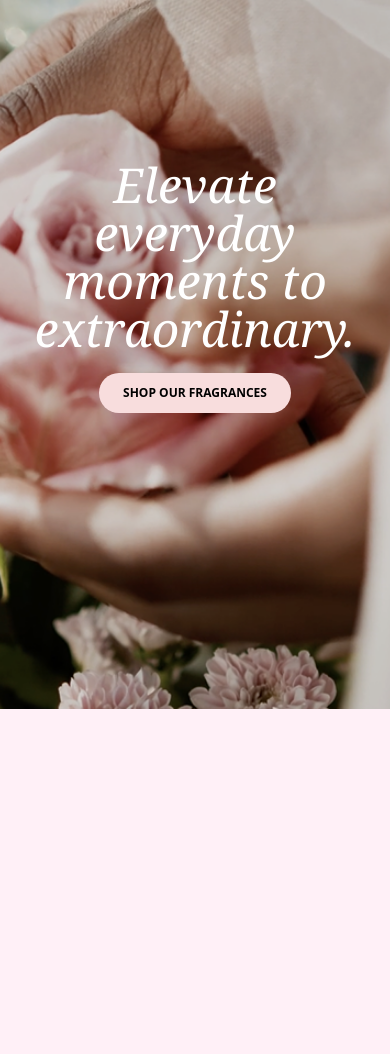
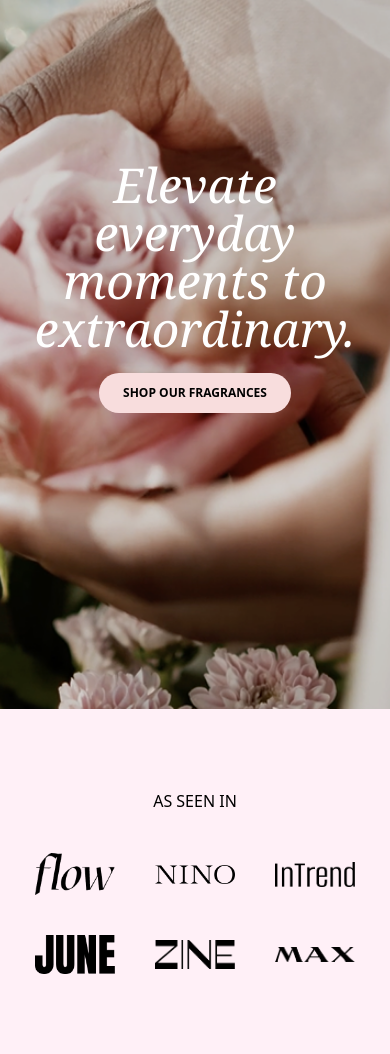
Before and after one commit to Shahd-Barmawi/Parfum-Ecommerce-Beauty-Webflow-Front-End, a website: page index.html in a window 390 px wide. Shown: the part 135-1189 px from the top of the page. Before the commit the page ends 844 px from the top, so only its background shows below. Drawn offline with Linux system fonts and the light colour scheme.

Commit message:
adding seen in section with responsive

```diff
--- a/index.html
+++ b/index.html
@@ -56,11 +56,17 @@
                 </button>
             </div>
     </section>
-    <!-- <section class="w-full h-full ">
-        <div class="bg-[url('../src/img/Background.png')] bg-cover bg-center w-full sm:h-180  h-100">
+    <section class="py-20 text-center content-center">
+        <h4 class="uppercase">as seen in</h4>
+        <div class="flex flex-wrap items-center justify-center gap-10 md:gap-20 mt-10 ">
+            <img src="./src/img/flow.png" alt="Flow logo" class="w-20">
+            <img src="./src/img/NINO.png" alt="NINO logo" class="w-20">
+            <img src="./src/img/InTrend.png" alt="InTrend logo" class="w-20">
+            <img src="./src/img/JUNE.png" alt="JUNE logo" class="w-20">
+            <img src="./src/img/ZINE.png" alt="ZINE logo" class="w-20">
+            <img src="./src/img/MAX.png" alt="MAX logo" class="w-20">
         </div>
-    </section> -->
-
+    </section>
 </body>
 
 </html>
```
Also changed, not shown: src/img/InTrend.png (added), src/img/JUNE.png (added), src/img/MAX.png (added), src/img/NINO.png (added), src/img/ZINE.png (added), src/img/flow.png (added), src/output.css.
